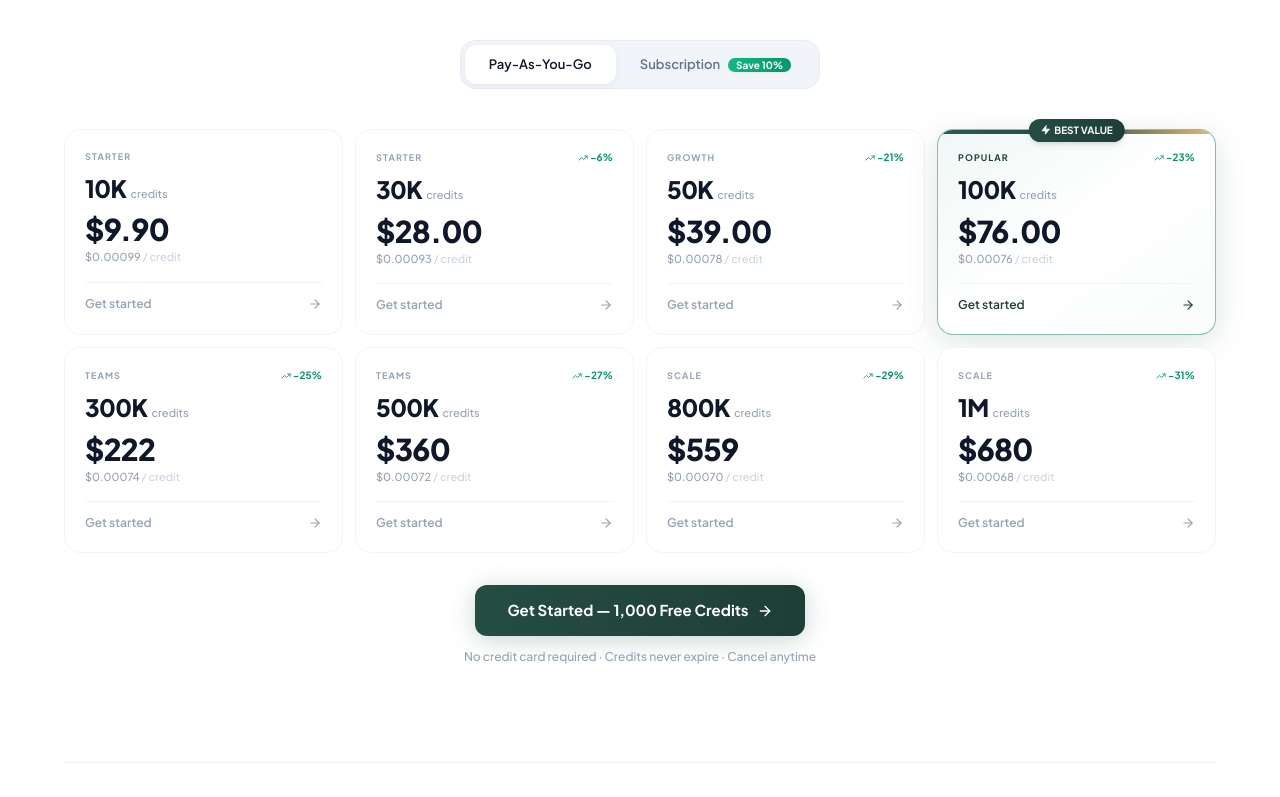
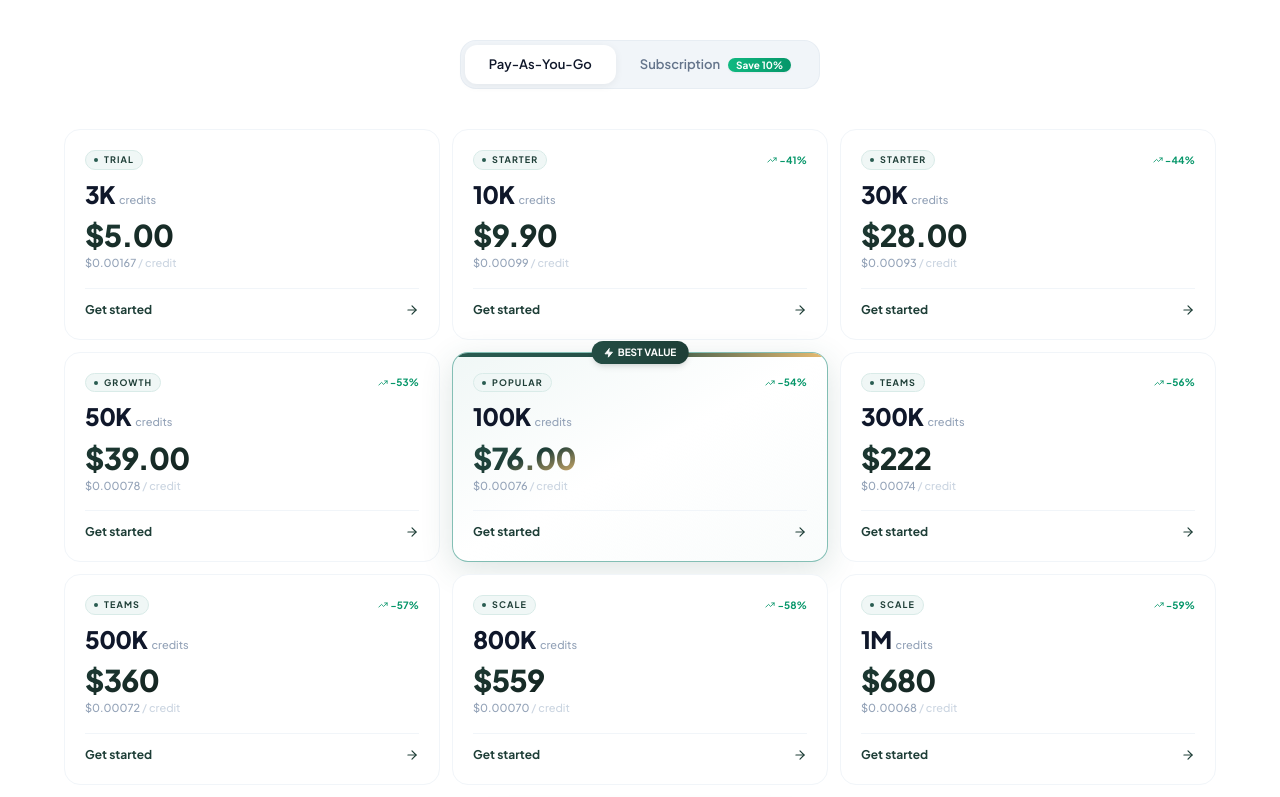
Before and after one commit to hassaanali723/targetpulse-site, a Next.js app: page / in a window 1280 px wide. Shown: the part 4323-5120 px from the top of the page. Built offline with nearby package versions, Linux system fonts and the light colour scheme; no server answers.

Commit message:
update pricing

```diff
--- a/app/pricing/page.tsx
+++ b/app/pricing/page.tsx
@@ -6,6 +6,7 @@ import Footer from '@/components/Footer'
 import { Check, Zap, Mail } from 'lucide-react'
 
 const packages = [
+  { credits: 3000,    price: 5.00,   perCredit: 0.00167, tag: 'Try it out' },
   { credits: 10000,   price: 9.90,   perCredit: 0.00099, tag: 'Starter friendly' },
   { credits: 30000,   price: 28.00,  perCredit: 0.00093, tag: 'Starter friendly' },
   { credits: 50000,   price: 39.00,  perCredit: 0.00078, tag: 'Starter friendly' },
@@ -138,7 +139,7 @@ export default function PricingPage() {
             </div>
 
             {/* Package grid */}
-            <div className="grid grid-cols-2 md:grid-cols-4 gap-4 mb-10">
+            <div className="grid grid-cols-2 md:grid-cols-3 gap-4 mb-10">
               {packages.map((pkg, i) => {
                 const price     = isSub ? pkg.price * (1 - DISCOUNT) : pkg.price
                 const perCredit = isSub ? pkg.perCredit * (1 - DISCOUNT) : pkg.perCredit
--- a/components/HomePricingSection.tsx
+++ b/components/HomePricingSection.tsx
@@ -3,7 +3,8 @@
 import { useState } from 'react'
 import { Zap, Sparkles, TrendingUp, ArrowRight, Check } from 'lucide-react'
 
-const packages = [
+const packages: { credits: number; price: number; perCredit: number; tag: string; bestValue?: boolean }[] = [
+  { credits: 3000,    price: 5.00,   perCredit: 0.00167, tag: 'Trial' },
   { credits: 10000,   price: 9.90,   perCredit: 0.00099, tag: 'Starter' },
   { credits: 30000,   price: 28.00,  perCredit: 0.00093, tag: 'Starter' },
   { credits: 50000,   price: 39.00,  perCredit: 0.00078, tag: 'Growth' },
@@ -65,15 +66,15 @@ export default function HomePricingSection() {
       </div>
 
       {/* Package Grid */}
-      <div className="grid grid-cols-2 md:grid-cols-4 gap-3 mb-8">
+      <div className="grid grid-cols-2 md:grid-cols-3 gap-3 mb-8">
         {packages.map((pkg, i) => {
           const price      = isSub ? pkg.price * (1 - DISCOUNT) : pkg.price
           const perCredit  = isSub ? pkg.perCredit * (1 - DISCOUNT) : pkg.perCredit
           const savings    = Math.round((1 - pkg.perCredit / BASELINE_RATE) * 100)
 
           return (
-            <div key={i} className="relative">
-              {/* Floating BEST VALUE badge — outside the card so overflow-hidden doesn't clip it */}
+            <div key={i} className="relative h-full">
+              {/* Floating BEST VALUE badge */}
               {pkg.bestValue && (
                 <div className="absolute -top-3 left-1/2 -translate-x-1/2 whitespace-nowrap z-20">
                   <span className="inline-flex items-center gap-1 bg-gradient-to-r from-primary-600 to-primary-700 text-white text-[10px] font-bold px-3 py-1 rounded-full shadow-md">
@@ -83,10 +84,14 @@ export default function HomePricingSection() {
                 </div>
               )}
 
-              <div
-                className={`group relative rounded-2xl border p-5 transition-all duration-300 overflow-hidden h-full ${
+              <a
+                href="https://emailverifier.targetpulse.net/sign-up"
+                target="_blank"
+                rel="noopener noreferrer"
+                aria-label={`Get started with ${formatCredits(pkg.credits)} credits for $${pkg.price.toFixed(pkg.price < 100 ? 2 : 0)}`}
+                className={`group block relative rounded-2xl border p-5 transition-all duration-300 overflow-hidden h-full cursor-pointer ${
                   pkg.bestValue
-                    ? 'border-primary-400/80 bg-gradient-to-br from-primary-50 via-white to-primary-50/40 shadow-[0_8px_32px_rgba(41,92,81,0.16)]'
+                    ? 'border-primary-400/80 bg-gradient-to-br from-primary-50 via-white to-primary-50/40 shadow-[0_8px_32px_rgba(41,92,81,0.16)] hover:shadow-[0_12px_40px_rgba(41,92,81,0.22)]'
                     : 'border-slate-100 bg-white hover:border-primary-300/60 hover:shadow-[0_6px_24px_rgba(41,92,81,0.10)] hover:-translate-y-0.5'
                 }`}
               >
@@ -101,11 +106,10 @@ export default function HomePricingSection() {
                 )}
 
                 <div className="relative flex flex-col h-full">
-                  {/* Tier tag + savings row */}
-                  <div className="flex items-center justify-between mb-3">
-                    <span className={`text-[9px] font-bold uppercase tracking-[0.12em] ${
-                      pkg.bestValue ? 'text-primary-700' : 'text-slate-400'
-                    }`}>
+                  {/* Tier tag chip + savings row */}
+                  <div className="flex items-center justify-between mb-3 gap-2">
+                    <span className="inline-flex items-center gap-1.5 text-[9px] font-bold uppercase tracking-[0.12em] px-2 py-0.5 rounded-full bg-primary-50 text-primary-700 border border-primary-100">
+                      <span className="w-1 h-1 rounded-full bg-primary-500" />
                       {pkg.tag}
                     </span>
                     {savings > 0 && (
@@ -124,9 +128,13 @@ export default function HomePricingSection() {
                     <span className="text-[11px] text-slate-400 font-medium">credits</span>
                   </div>
 
-                  {/* Price */}
+                  {/* Price — brand primary on standard, primary→accent gradient on Best Value */}
                   <div className="mb-0.5">
-                    <span className="text-3xl font-extrabold text-slate-900 leading-none tracking-tight">
+                    <span className={`text-3xl font-extrabold leading-none tracking-tight bg-clip-text text-transparent ${
+                      pkg.bestValue
+                        ? 'bg-gradient-to-br from-primary-600 via-primary-700 to-accent-500'
+                        : 'bg-gradient-to-br from-primary-700 to-primary-900'
+                    }`}>
                       ${price.toFixed(price < 100 ? 2 : 0)}
                     </span>
                   </div>
@@ -142,17 +150,13 @@ export default function HomePricingSection() {
                     </div>
                   )}
 
-                  {/* CTA arrow */}
-                  <div className={`mt-4 pt-3 border-t border-slate-100 flex items-center justify-between text-[12px] font-semibold ${
-                    pkg.bestValue ? 'text-primary-700' : 'text-slate-400 group-hover:text-primary-600'
-                  } transition-colors duration-200`}>
+                  {/* CTA arrow — primary green for visibility */}
+                  <div className="mt-4 pt-3 border-t border-slate-100 flex items-center justify-between text-[12px] font-bold text-primary-700 transition-colors duration-200 group-hover:text-primary-800">
                     <span>Get started</span>
-                    <ArrowRight className={`w-3.5 h-3.5 transition-transform duration-200 ${
-                      pkg.bestValue ? '' : 'group-hover:translate-x-1'
-                    }`} />
+                    <ArrowRight className="w-3.5 h-3.5 group-hover:translate-x-1 transition-transform duration-200" />
                   </div>
                 </div>
-              </div>
+              </a>
             </div>
           )
         })}
```
